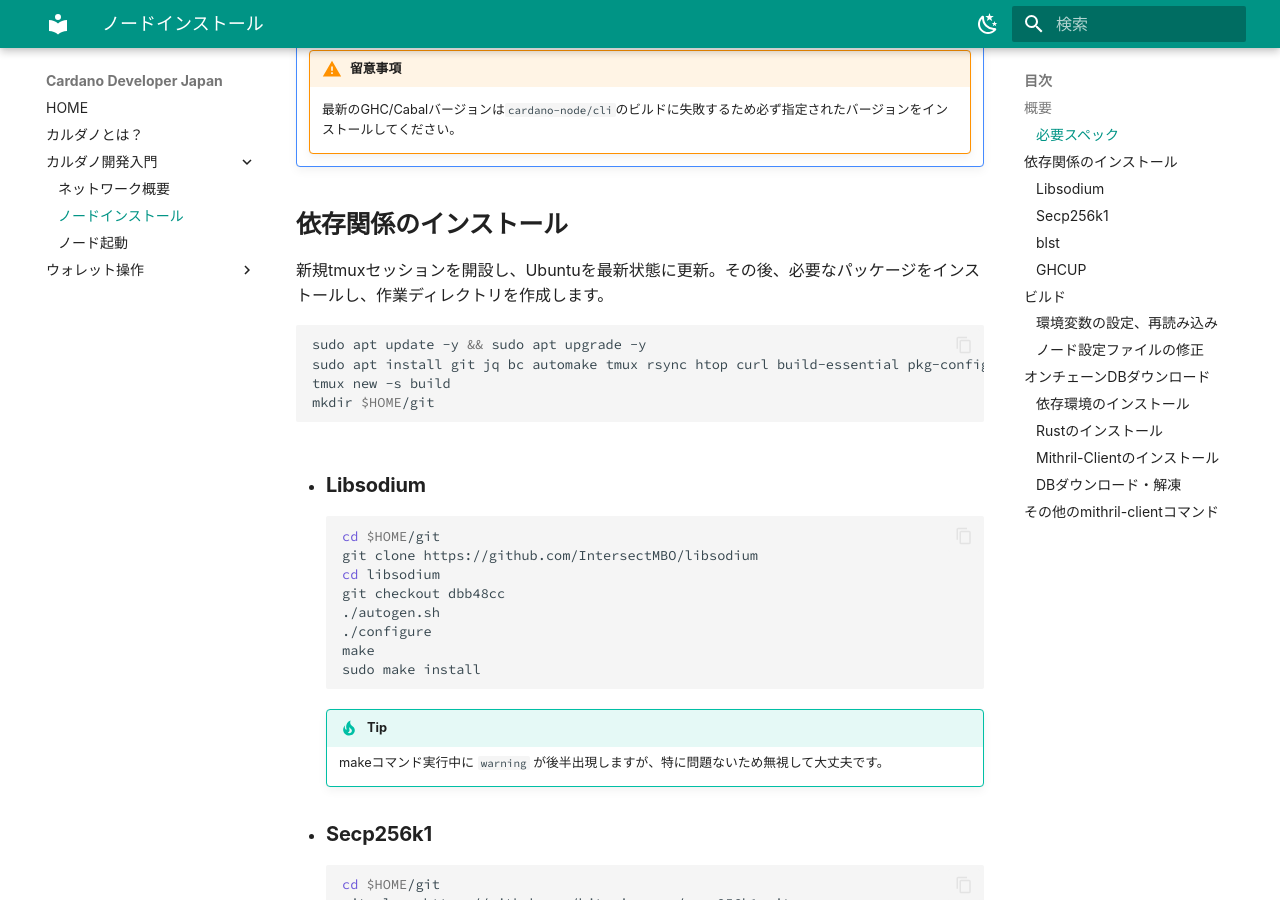
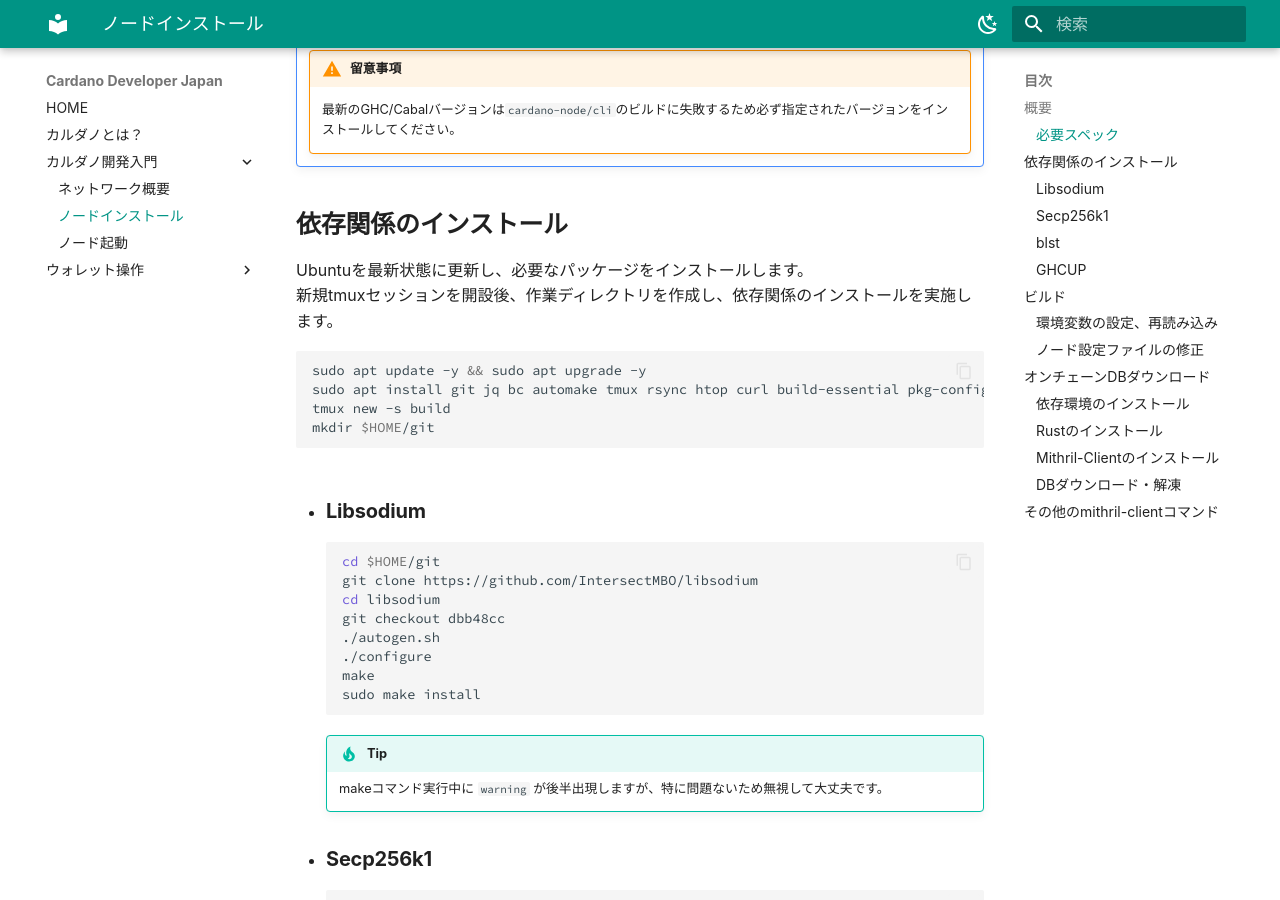
Before and after one commit to btbf/Cardano-Developers-Japan, an MkDocs documentation site: the page built from docs/node/node-install.md, in a window 1280 px wide and 900 px high, scrolled down 883 px. Built offline with MkDocs 1.6.1 and Material for MkDocs 9.7.7, drawn with Linux system fonts in a browser that asks for light colours; plug-ins that fetch from the network failed and are left out.

Commit message:
Minor correction

````diff
--- a/docs/node/node-install.md
+++ b/docs/node/node-install.md
@@ -34,7 +34,8 @@
 
 ## **依存関係のインストール**
 
-新規tmuxセッションを開設し、Ubuntuを最新状態に更新。その後、必要なパッケージをインストールし、作業ディレクトリを作成します。
+Ubuntuを最新状態に更新し、必要なパッケージをインストールします。
+新規tmuxセッションを開設後、作業ディレクトリを作成し、依存関係のインストールを実施します。
 
 ``` bash
 sudo apt update -y && sudo apt upgrade -y
````
